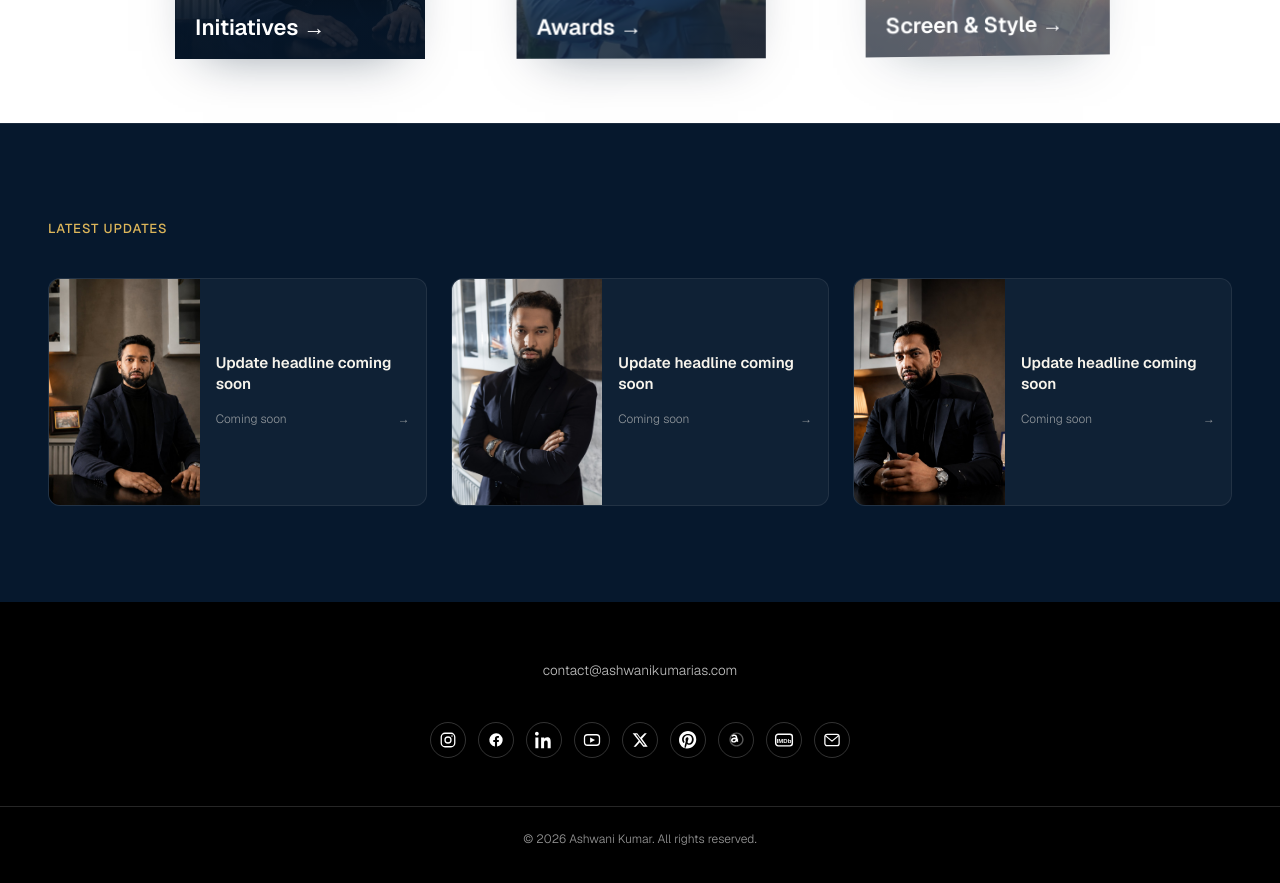
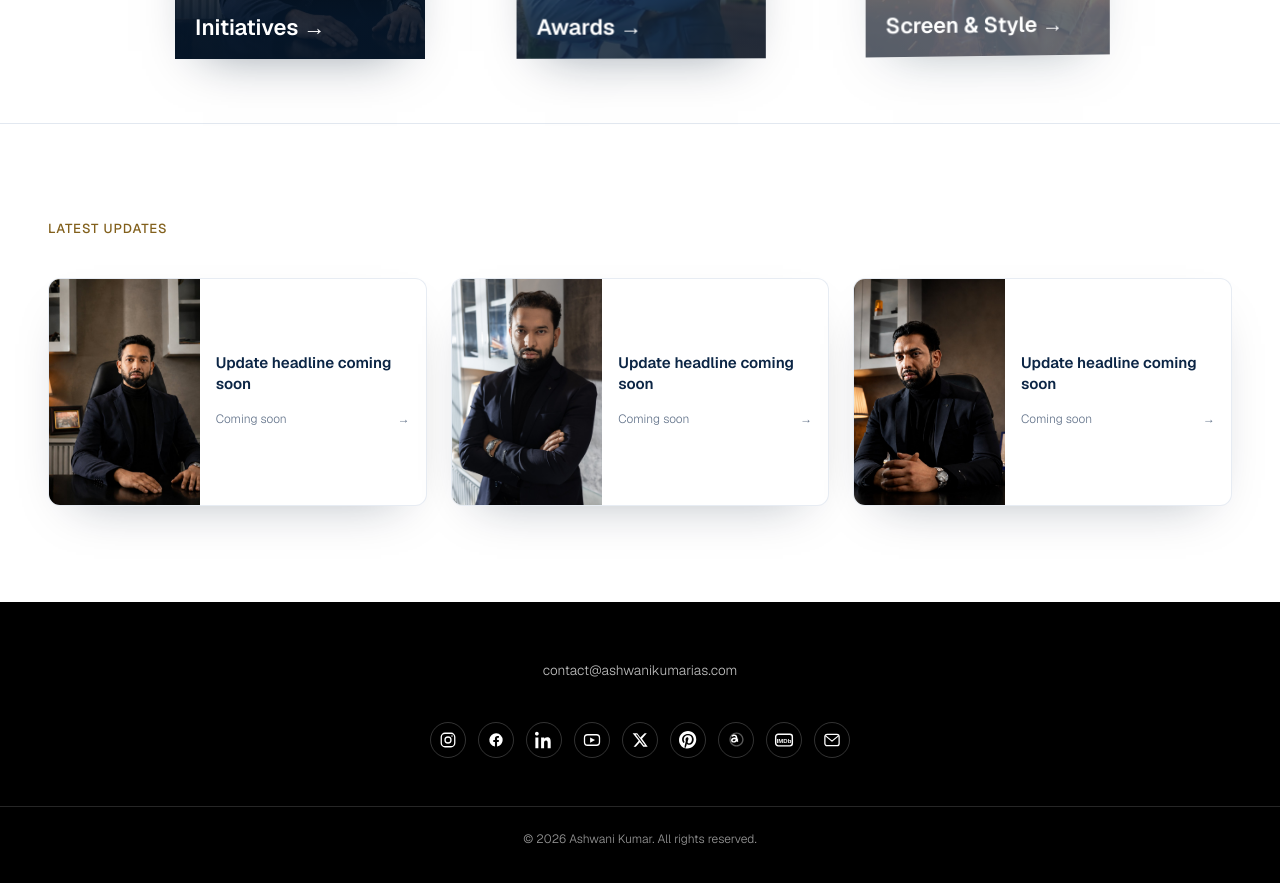
Before and after one commit to Ishaan18singh/ashwani-kumar-website, a Next.js app: page / in a window 1280 px wide. Shown: the part 2220-3103 px from the top of the page. Built offline with nearby package versions, Linux system fonts and the light colour scheme; a web font is replaced by a local one.

Commit message:
Match Latest Updates section colors to the rest of the site

```diff
--- a/app/globals.css
+++ b/app/globals.css
@@ -1292,15 +1292,9 @@ html.dark .pub-card-source {
   }
 }
 
-/* Homepage "Latest Updates": dark band with a row of press/media
-   cards - a photo alongside a headline, date and arrow. */
-.home-section-updates {
-  background-color: rgb(6, 24, 45);
-  border-top-color: rgba(255, 255, 255, 0.08);
-}
-.home-section-updates .eyebrow {
-  color: rgb(var(--c-gold-400));
-}
+/* Homepage "Latest Updates": light band matching the rest of the
+   site, with a row of press/media cards - a photo alongside a
+   headline, date and arrow. */
 .updates-grid {
   display: grid;
   gap: 1.5rem;
@@ -1317,8 +1311,9 @@ html.dark .pub-card-source {
   gap: 1rem;
   border-radius: 0.75rem;
   overflow: hidden;
-  background-color: rgba(255, 255, 255, 0.04);
-  border: 1px solid rgba(255, 255, 255, 0.08);
+  background-color: #fff;
+  border: 1px solid rgba(226, 232, 240, 0.8);
+  box-shadow: 0 20px 50px -28px rgba(6, 24, 45, 0.35);
 }
 .update-card-img {
   width: 40%;
@@ -1336,14 +1331,14 @@ html.dark .pub-card-source {
   font-size: 0.95rem;
   font-weight: 600;
   line-height: 1.35;
-  color: #f7f4ec;
+  color: rgb(11, 37, 69);
 }
 .update-card-meta {
   display: flex;
   align-items: center;
   justify-content: space-between;
   font-size: 0.75rem;
-  color: rgba(247, 244, 236, 0.55);
+  color: rgb(100, 116, 139);
 }
 
 /* Header: switch to light text over the homepage's dark full-bleed
```
